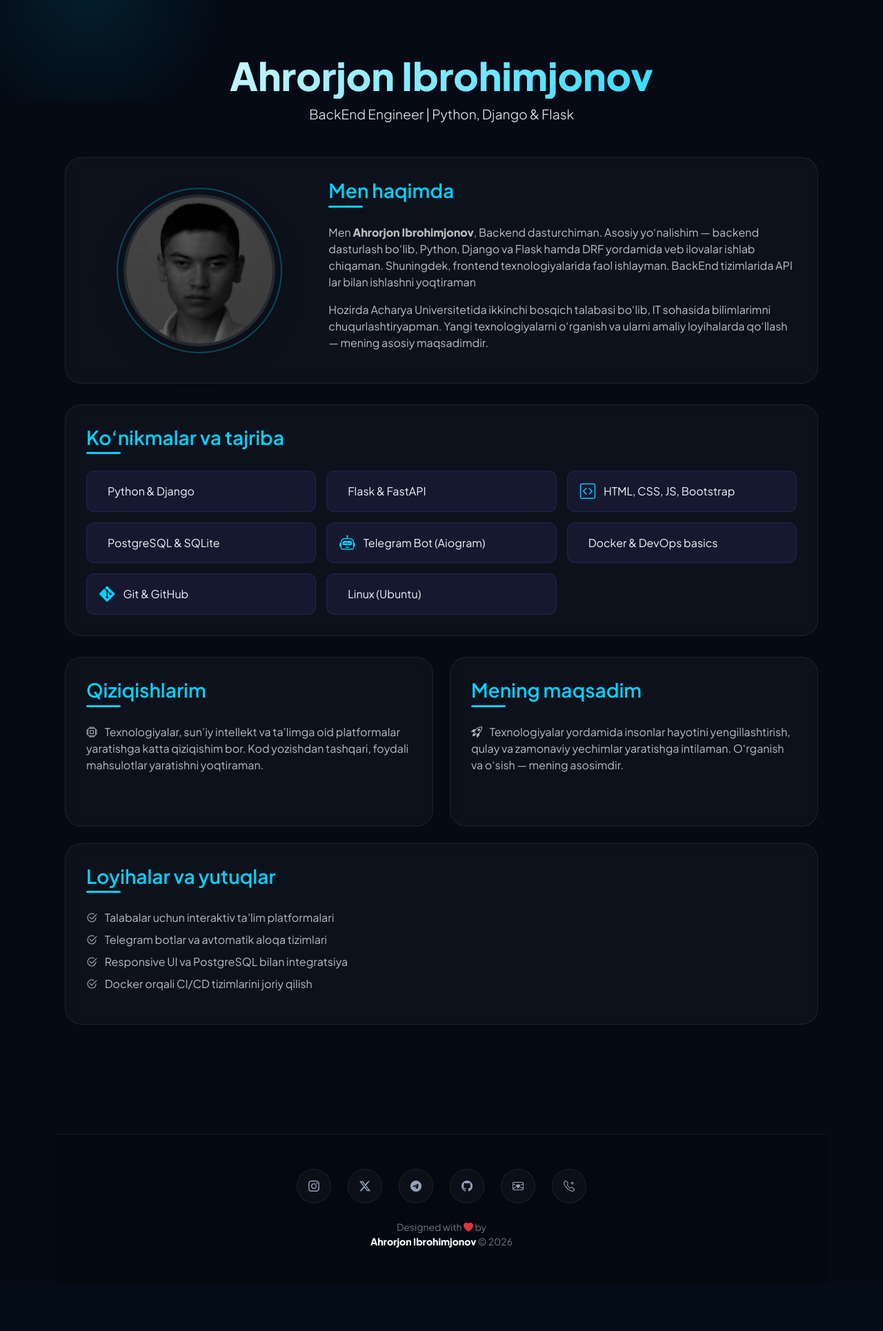
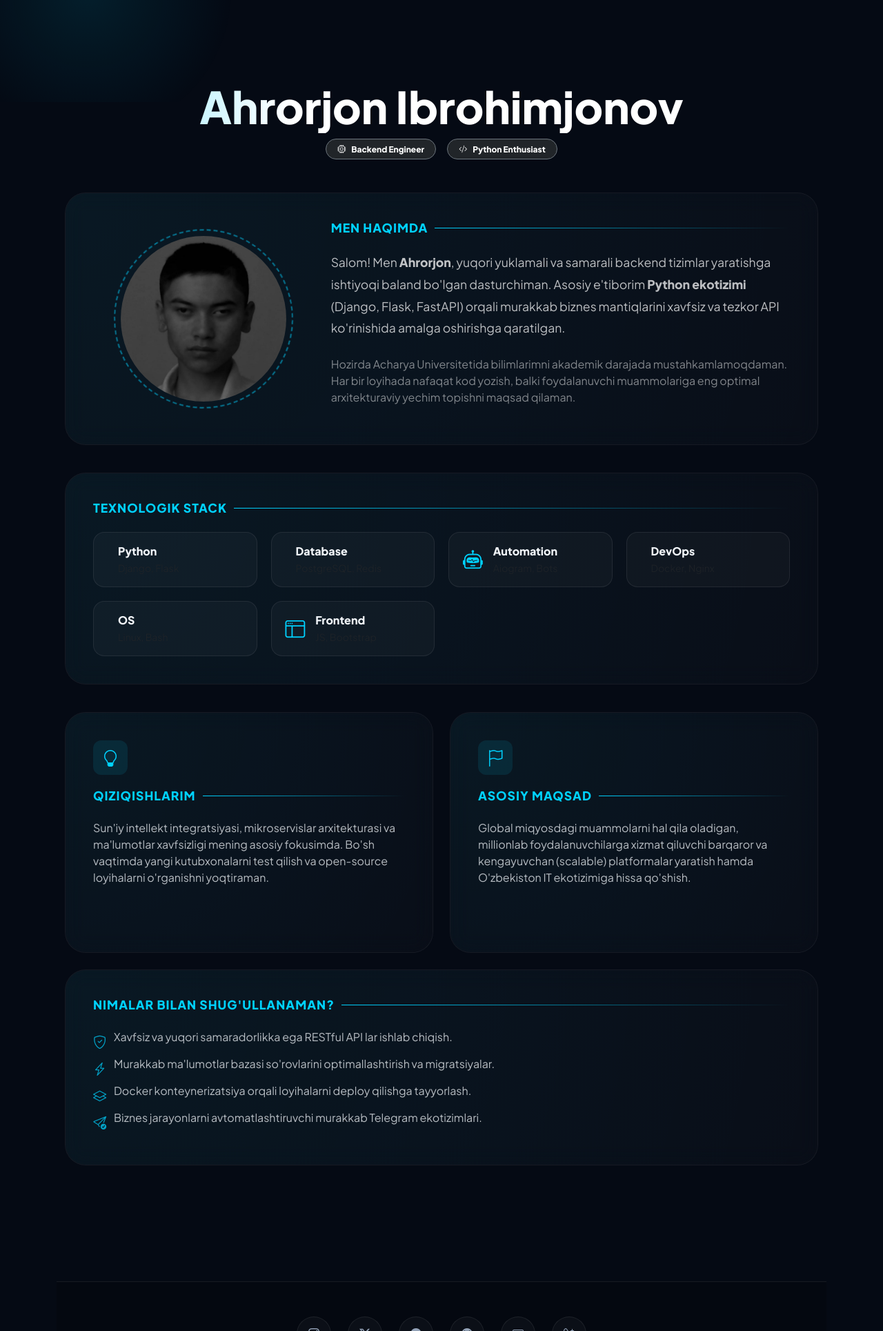
Before and after one commit to axrorback/axrorback.uz, a Django app: page / in a window 1280 px wide. Shown: the part 92-2021 px from the top of the page at 69% size. Before the commit the page ends 1901 px from the top, so only its background shows below. Run offline with Django 5.2, Linux system fonts and the light colour scheme; data comes from the database, SQL or seed files in the repository.

Commit message:
about section modified

```diff
--- a/templates/blog/about.html
+++ b/templates/blog/about.html
@@ -1,112 +1,181 @@
 {% extends 'base.html' %}
-{% block title %}Ahrorjon Ibrohimjonov{% endblock %}
+{% block title %}Ahrorjon Ibrohimjonov — Men haqimda{% endblock %}
 {% load static %}
 
 {% block extra_head %}
 <style>
+  /* Ism va Sarlavha animatsiyasi */
   .name-highlight {
     font-weight: 800;
-    font-size: clamp(2rem, 5vw, 3.5rem);
-    background: linear-gradient(135deg, #fff 0%, var(--accent) 100%);
+    font-size: clamp(2.5rem, 6vw, 4rem);
+    background: linear-gradient(to right, #fff 20%, var(--accent) 50%, #fff 80%);
+    background-size: 200% auto;
     -webkit-background-clip: text;
     -webkit-text-fill-color: transparent;
+    animation: shine 4s linear infinite;
     margin-bottom: 0.5rem;
   }
 
+  @keyframes shine {
+    to { background-position: 200% center; }
+  }
+
+  /* Glass Card - Yangicha talqinda */
+  .about-glass-card {
+    position: relative;
+    background: rgba(255, 255, 255, 0.02);
+    backdrop-filter: blur(15px);
+    border: 1px solid rgba(255, 255, 255, 0.05);
+    border-radius: 30px;
+    padding: 40px;
+    margin-bottom: 40px;
+    overflow: hidden;
+    transition: all 0.4s cubic-bezier(0.4, 0, 0.2, 1);
+  }
+
+  .about-glass-card::before {
+    content: "";
+    position: absolute;
+    top: 0; left: 0;
+    width: 100%; height: 100%;
+    background: radial-gradient(circle at top left, rgba(0, 210, 255, 0.05), transparent);
+    pointer-events: none;
+  }
+
+  .about-glass-card:hover {
+    transform: translateY(-10px);
+    border-color: rgba(0, 210, 255, 0.2);
+    box-shadow: 0 20px 40px rgba(0, 0, 0, 0.3);
+  }
+
+  /* Sarlavha stili */
   .section-title {
-    font-weight: 600;
+    font-weight: 700;
+    letter-spacing: 1px;
+    text-transform: uppercase;
+    font-size: 1.1rem;
     color: var(--accent);
     margin-bottom: 1.5rem;
-    position: relative;
-    display: inline-block;
+    display: flex;
+    align-items: center;
+    gap: 10px;
   }
 
   .section-title::after {
     content: "";
-    display: block;
-    width: 50px;
-    height: 3px;
-    background: var(--accent);
-    margin-top: 5px;
-    border-radius: 2px;
+    height: 1px;
+    flex-grow: 1;
+    background: linear-gradient(to right, var(--accent), transparent);
   }
 
-  .about-glass-card {
-    background: rgba(255, 255, 255, 0.03);
-    backdrop-filter: blur(10px);
-    border: 1px solid rgba(255, 255, 255, 0.08);
-    border-radius: 24px;
-    padding: 30px;
-    margin-bottom: 30px;
-    transition: 0.3s ease-in-out;
-  }
-
-  .about-glass-card:hover {
-    border-color: rgba(108, 92, 231, 0.3);
-  }
-
+  /* Profil rasmi effekti */
   .profile-img-wrapper {
     position: relative;
+    padding: 10px;
     display: inline-block;
   }
 
-  .profile-img-wrapper::before {
+  .profile-img-wrapper img {
+    position: relative;
+    z-index: 2;
+    filter: grayscale(20%);
+    transition: 0.5s;
+  }
+
+  .profile-img-wrapper:hover img {
+    filter: grayscale(0%);
+    transform: scale(1.02);
+  }
+
+  .profile-img-wrapper::after {
     content: "";
     position: absolute;
-    top: -10px;
-    left: -10px;
-    right: -10px;
-    bottom: -10px;
-    border: 2px solid var(--accent);
+    inset: 0;
+    border: 2px dashed var(--accent);
     border-radius: 50%;
-    opacity: 0.3;
+    animation: rotate 10s linear infinite;
+    opacity: 0.5;
   }
 
+  @keyframes rotate {
+    from { transform: rotate(0deg); }
+    to { transform: rotate(360deg); }
+  }
+
+  /* Ko'nikmalar (Skills) */
   .skill-list {
-    list-style: none;
-    padding-left: 0;
     display: grid;
-    grid-template-columns: repeat(auto-fill, minmax(250px, 1fr));
-    gap: 15px;
+    grid-template-columns: repeat(auto-fill, minmax(220px, 1fr));
+    gap: 20px;
   }
 
   .skill-item {
-    background: rgba(108, 92, 231, 0.1);
-    border: 1px solid rgba(108, 92, 231, 0.2);
-    padding: 12px 18px;
-    border-radius: 12px;
-    transition: 0.3s;
+    position: relative;
+    background: rgba(255, 255, 255, 0.03);
+    border: 1px solid var(--border);
+    padding: 15px 20px;
+    border-radius: 16px;
     display: flex;
     align-items: center;
-    gap: 12px;
+    gap: 15px;
+    transition: 0.4s;
+    overflow: hidden;
+  }
+
+  .skill-item::before {
+    content: "";
+    position: absolute;
+    top: 0; left: -100%;
+    width: 100%; height: 100%;
+    background: linear-gradient(90deg, transparent, rgba(255, 255, 255, 0.05), transparent);
+    transition: 0.5s;
+  }
+
+  .skill-item:hover::before {
+    left: 100%;
   }
 
   .skill-item:hover {
-    background: var(--accent);
-    color: white;
-    transform: translateX(5px);
+    background: rgba(0, 210, 255, 0.1);
+    border-color: var(--accent);
+    transform: translateX(10px);
   }
 
-  /* DevIcon va BI ikonkalari uchun umumiy stil */
   .skill-item i {
-    font-size: 1.4rem;
+    font-size: 1.8rem;
     color: var(--accent);
-    transition: 0.3s;
   }
 
-  .skill-item:hover i {
-    color: white !important; /* Hover bo'lganda rangli ikonka ham oq bo'ladi */
+  /* Maqsad va Qiziqishlar */
+  .feature-icon {
+    width: 50px;
+    height: 50px;
+    background: rgba(0, 210, 255, 0.1);
+    border-radius: 12px;
+    display: flex;
+    align-items: center;
+    justify-content: center;
+    color: var(--accent);
+    font-size: 1.5rem;
+    margin-bottom: 20px;
   }
 
-  .lead-text {
-    color: var(--muted);
+  .custom-list li {
+    position: relative;
+    padding-left: 30px;
+    margin-bottom: 15px;
+  }
+
+  .custom-list li i {
+    position: absolute;
+    left: 0;
+    top: 4px;
+    color: var(--accent);
     font-size: 1.2rem;
   }
 
-  @media (max-width: 991px) {
-    .about-glass-card {
-      margin-bottom: 25px !important;
-    }
+  @media (max-width: 768px) {
+    .about-glass-card { padding: 25px; }
   }
 </style>
 {% endblock %}
@@ -114,62 +183,67 @@
 {% block content %}
 <div class="container-lg py-5">
 
-  <div class="text-center mb-5">
+  <div class="text-center mb-5" style="margin-top: 40px;">
     <h1 class="name-highlight">Ahrorjon Ibrohimjonov</h1>
-    <p class="lead lead-text">BackEnd Engineer | Python, Django & Flask</p>
+    <div class="d-flex justify-content-center align-items-center gap-3">
+      <span class="badge rounded-pill bg-dark border border-secondary px-3 py-2">
+        <i class="bi bi-cpu me-2"></i>Backend Engineer
+      </span>
+      <span class="badge rounded-pill bg-dark border border-secondary px-3 py-2">
+        <i class="bi bi-code-slash me-2"></i>Python Enthusiast
+      </span>
+    </div>
   </div>
 
   <div class="about-glass-card">
     <div class="row align-items-center">
-      <div class="col-md-4 text-center mb-4 mb-md-0">
+      <div class="col-lg-4 text-center mb-4 mb-lg-0">
         <div class="profile-img-wrapper">
           <img src="{% url 'protected_media' path='images/img.png' %}"
                alt="Ahrorjon Ibrohimjonov"
-               class="img-fluid rounded-circle shadow-lg"
-               style="max-width:220px; border: 4px solid rgba(255,255,255,0.1);">
+               class="img-fluid rounded-circle"
+               style="max-width:240px; object-fit: cover;">
         </div>
       </div>
-      <div class="col-md-8">
+      <div class="col-lg-8">
         <h3 class="section-title">Men haqimda</h3>
-        <p class="text-light opacity-75">
-          Men <strong>Ahrorjon Ibrohimjonov</strong>, Backend dasturchiman. Asosiy yo‘nalishim — backend dasturlash bo‘lib,
-          Python, Django va Flask hamda DRF yordamida veb ilovalar ishlab chiqaman. Shuningdek, frontend texnologiyalarida faol ishlayman.
-          BackEnd tizimlarida API lar bilan ishlashni yoqtiraman
+        <p class="lead-text text-light opacity-75 mb-4" style="font-size: 1.1rem; line-height: 1.8;">
+          Salom! Men <span class="text-white fw-bold">Ahrorjon</span>, yuqori yuklamali va samarali backend tizimlar yaratishga ishtiyoqi baland bo'lgan dasturchiman.
+          Asosiy e'tiborim <strong>Python ekotizimi</strong> (Django, Flask, FastAPI) orqali murakkab biznes mantiqlarini xavfsiz va tezkor API ko'rinishida amalga oshirishga qaratilgan.
         </p>
-        <p class="text-light opacity-75">
-          Hozirda Acharya Universitetida ikkinchi bosqich talabasi bo‘lib, IT sohasida bilimlarimni chuqurlashtiryapman.
-          Yangi texnologiyalarni o‘rganish va ularni amaliy loyihalarda qo‘llash — mening asosiy maqsadimdir.
+        <p class="text-light opacity-50">
+          Hozirda Acharya Universitetida bilimlarimni akademik darajada mustahkamlamoqdaman. Har bir loyihada nafaqat kod yozish, balki foydalanuvchi muammolariga eng optimal arxitekturaviy yechim topishni maqsad qilaman.
         </p>
       </div>
     </div>
   </div>
 
   <div class="about-glass-card">
-    <h3 class="section-title">Ko‘nikmalar va tajriba</h3>
+    <h3 class="section-title">Texnologik stack</h3>
     <div class="skill-list">
       <div class="skill-item">
-        <i class="devicon-python-plain colored"></i> Python & Django
+        <i class="devicon-python-plain colored"></i>
+        <div><span class="d-block fw-bold">Python</span><small class="text-muted">Django, Flask</small></div>
       </div>
       <div class="skill-item">
-        <i class="devicon-flask-original"></i> Flask & FastAPI
+        <i class="devicon-postgresql-plain colored"></i>
+        <div><span class="d-block fw-bold">Database</span><small class="text-muted">PostgreSQL, Redis</small></div>
       </div>
       <div class="skill-item">
-        <i class="bi bi-code-square"></i> HTML, CSS, JS, Bootstrap
+        <i class="bi bi-robot"></i>
+        <div><span class="d-block fw-bold">Automation</span><small class="text-muted">Aiogram, Bots</small></div>
       </div>
       <div class="skill-item">
-        <i class="devicon-postgresql-plain colored"></i> PostgreSQL & SQLite
+        <i class="devicon-docker-plain colored"></i>
+        <div><span class="d-block fw-bold">DevOps</span><small class="text-muted">Docker, Nginx</small></div>
       </div>
       <div class="skill-item">
-        <i class="bi bi-robot"></i> Telegram Bot (Aiogram)
+        <i class="devicon-linux-plain"></i>
+        <div><span class="d-block fw-bold">OS</span><small class="text-muted">Linux, Bash</small></div>
       </div>
       <div class="skill-item">
-        <i class="devicon-docker-plain colored"></i> Docker & DevOps basics
-      </div>
-      <div class="skill-item">
-        <i class="bi bi-git"></i> Git & GitHub
-      </div>
-      <div class="skill-item">
-        <i class="devicon-linux-plain"></i> Linux (Ubuntu)
+        <i class="bi bi-window-sidebar"></i>
+        <div><span class="d-block fw-bold">Frontend</span><small class="text-muted">JS, Bootstrap</small></div>
       </div>
     </div>
   </div>
@@ -177,31 +251,31 @@
   <div class="row g-4">
     <div class="col-md-6">
       <div class="about-glass-card h-100">
-        <h3 class="section-title">Qiziqishlarim</h3>
+        <div class="feature-icon"><i class="bi bi-lightbulb"></i></div>
+        <h3 class="section-title" style="border:none">Qiziqishlarim</h3>
         <p class="opacity-75">
-          <i class="bi bi-cpu me-2 text-accent"></i> Texnologiyalar, sun’iy intellekt va ta’limga oid platformalar yaratishga katta qiziqishim bor.
-          Kod yozishdan tashqari, foydali mahsulotlar yaratishni yoqtiraman.
+          Sun'iy intellekt integratsiyasi, mikroservislar arxitekturasi va ma'lumotlar xavfsizligi mening asosiy fokusimda. Bo'sh vaqtimda yangi kutubxonalarni test qilish va open-source loyihalarni o'rganishni yoqtiraman.
         </p>
       </div>
     </div>
     <div class="col-md-6">
       <div class="about-glass-card h-100">
-        <h3 class="section-title">Mening maqsadim</h3>
+        <div class="feature-icon"><i class="bi bi-flag"></i></div>
+        <h3 class="section-title" style="border:none">Asosiy maqsad</h3>
         <p class="opacity-75">
-          <i class="bi bi-rocket-takeoff me-2 text-accent"></i> Texnologiyalar yordamida insonlar hayotini yengillashtirish, qulay va zamonaviy yechimlar yaratishga intilaman.
-          O‘rganish va o‘sish — mening asosimdir.
+          Global miqyosdagi muammolarni hal qila oladigan, millionlab foydalanuvchilarga xizmat qiluvchi barqaror va kengayuvchan (scalable) platformalar yaratish hamda O'zbekiston IT ekotizimiga hissa qo'shish.
         </p>
       </div>
     </div>
   </div>
 
   <div class="about-glass-card mt-4">
-    <h3 class="section-title">Loyihalar va yutuqlar</h3>
-    <ul class="list-unstyled opacity-75">
-      <li class="mb-2"><i class="bi bi-check2-circle me-2 text-accent"></i> Talabalar uchun interaktiv ta’lim platformalari</li>
-      <li class="mb-2"><i class="bi bi-check2-circle me-2 text-accent"></i> Telegram botlar va avtomatik aloqa tizimlari</li>
-      <li class="mb-2"><i class="bi bi-check2-circle me-2 text-accent"></i> Responsive UI va PostgreSQL bilan integratsiya</li>
-      <li class="mb-2"><i class="bi bi-check2-circle me-2 text-accent"></i> Docker orqali CI/CD tizimlarini joriy qilish</li>
+    <h3 class="section-title">Nimalar bilan shug'ullanaman?</h3>
+    <ul class="list-unstyled custom-list opacity-75">
+      <li><i class="bi bi-shield-check"></i> Xavfsiz va yuqori samaradorlikka ega RESTful API lar ishlab chiqish.</li>
+      <li><i class="bi bi-lightning-charge"></i> Murakkab ma'lumotlar bazasi so'rovlarini optimallashtirish va migratsiyalar.</li>
+      <li><i class="bi bi-layers"></i> Docker konteynerizatsiya orqali loyihalarni deploy qilishga tayyorlash.</li>
+      <li><i class="bi bi-send-check"></i> Biznes jarayonlarni avtomatlashtiruvchi murakkab Telegram ekotizimlari.</li>
     </ul>
   </div>
 
```
